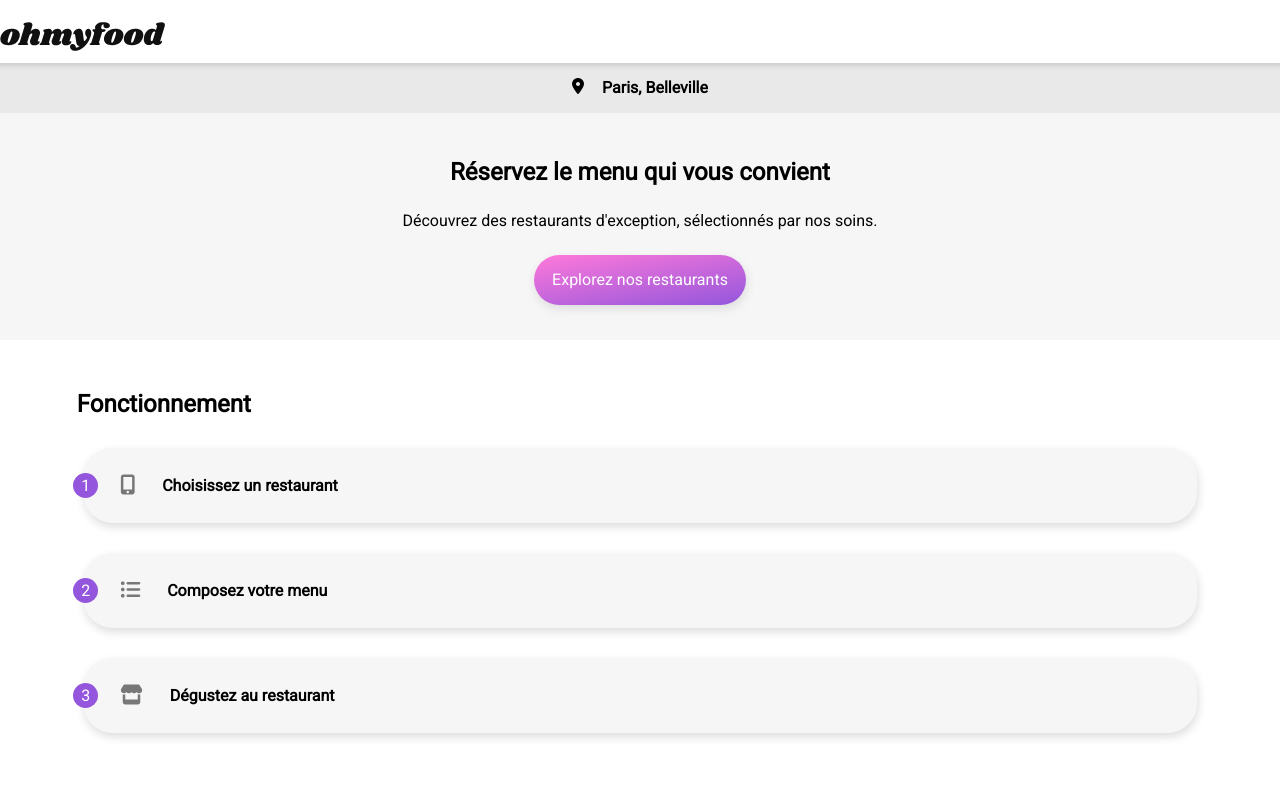
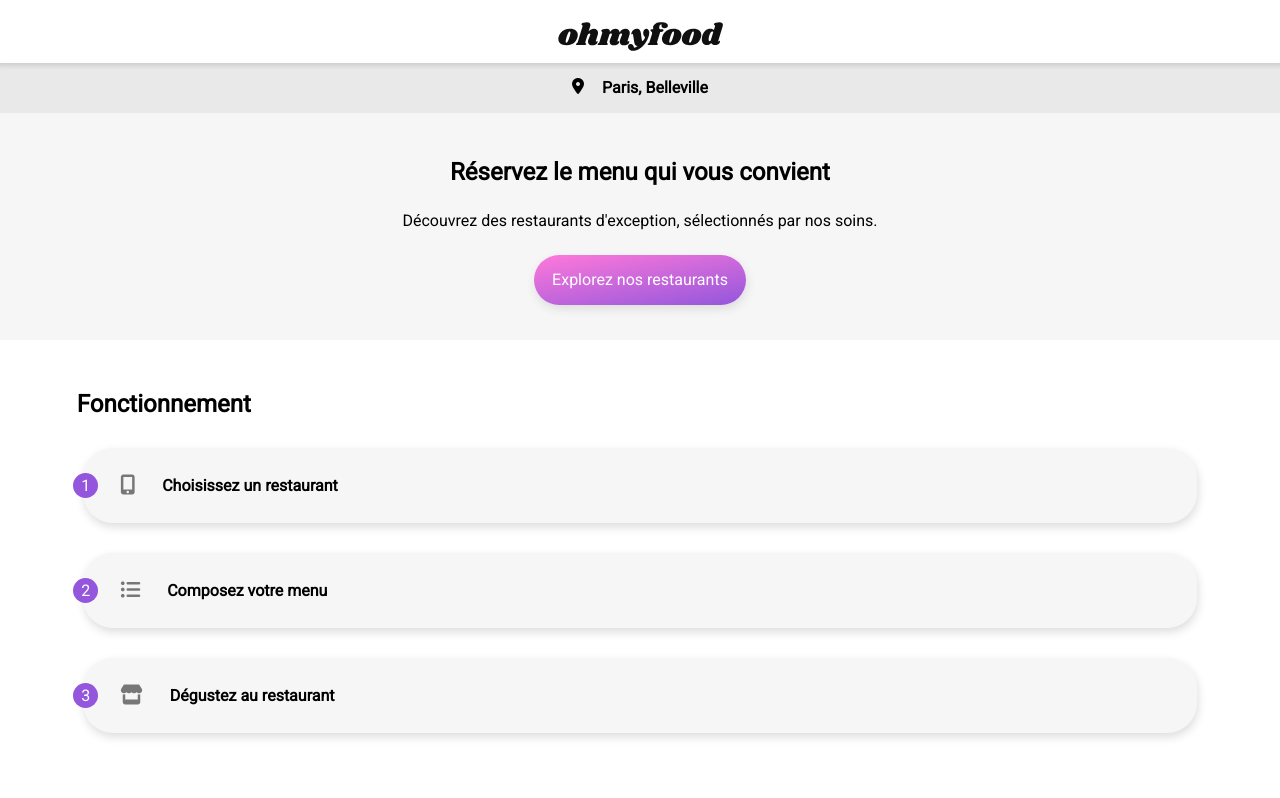
Before and after one commit to nrayan99/NahiRayan_3_03032021, a website: page index.html in a window 1280 px wide. Shown: the top 798 px of the page. Drawn offline with Linux system fonts and the light colour scheme; a web font is replaced by a local one.

Commit message:
correction d'un probleme sur le header

```diff
--- a/sass/layouts/_header.scss
+++ b/sass/layouts/_header.scss
@@ -4,7 +4,7 @@ header
 
     img
     {
-
+        @include center;
         width: 165px;
         display: block;
         padding-top: 22px;
```
Also changed, not shown: public/css/prefixed/style.css, public/css/style.css, 1 other file.
